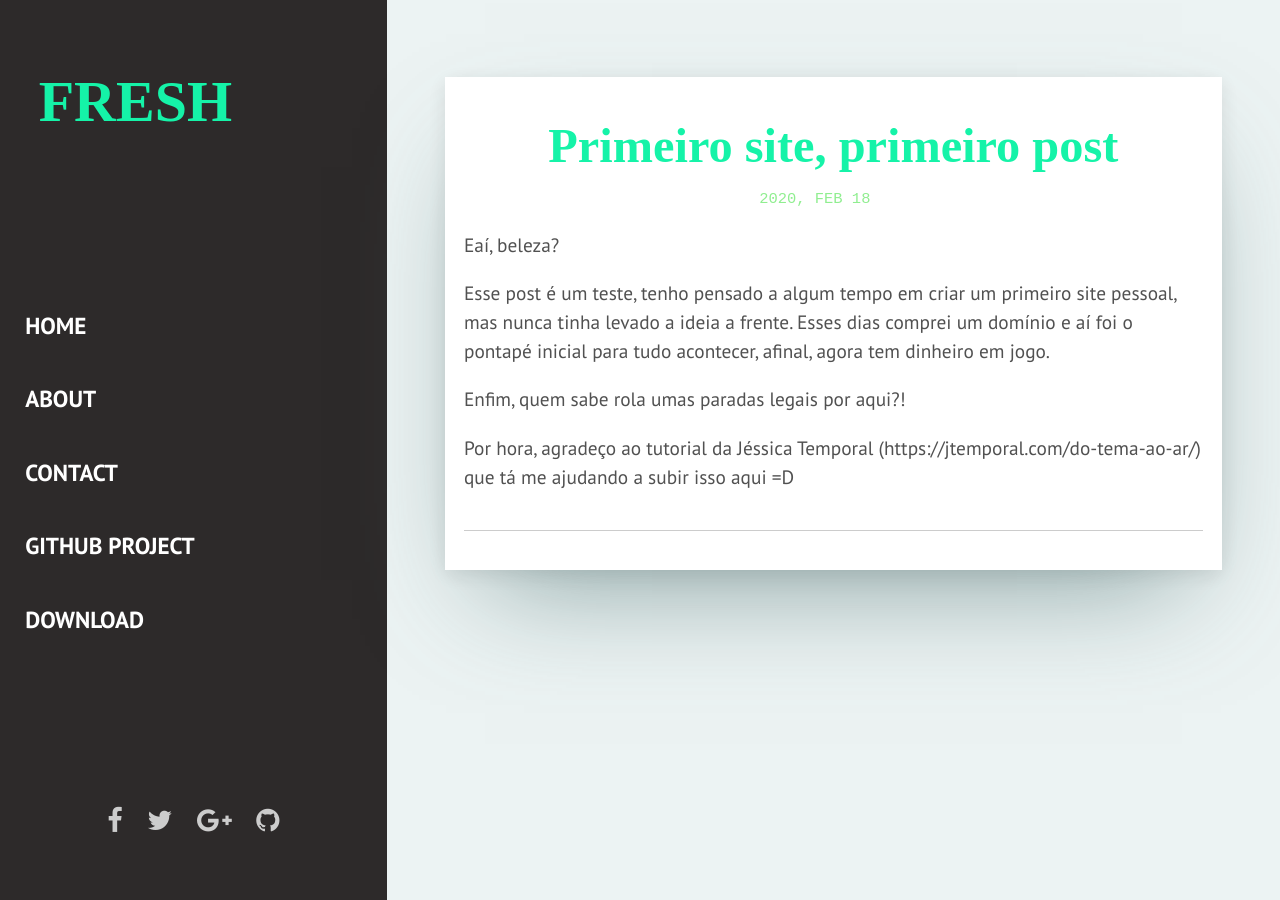
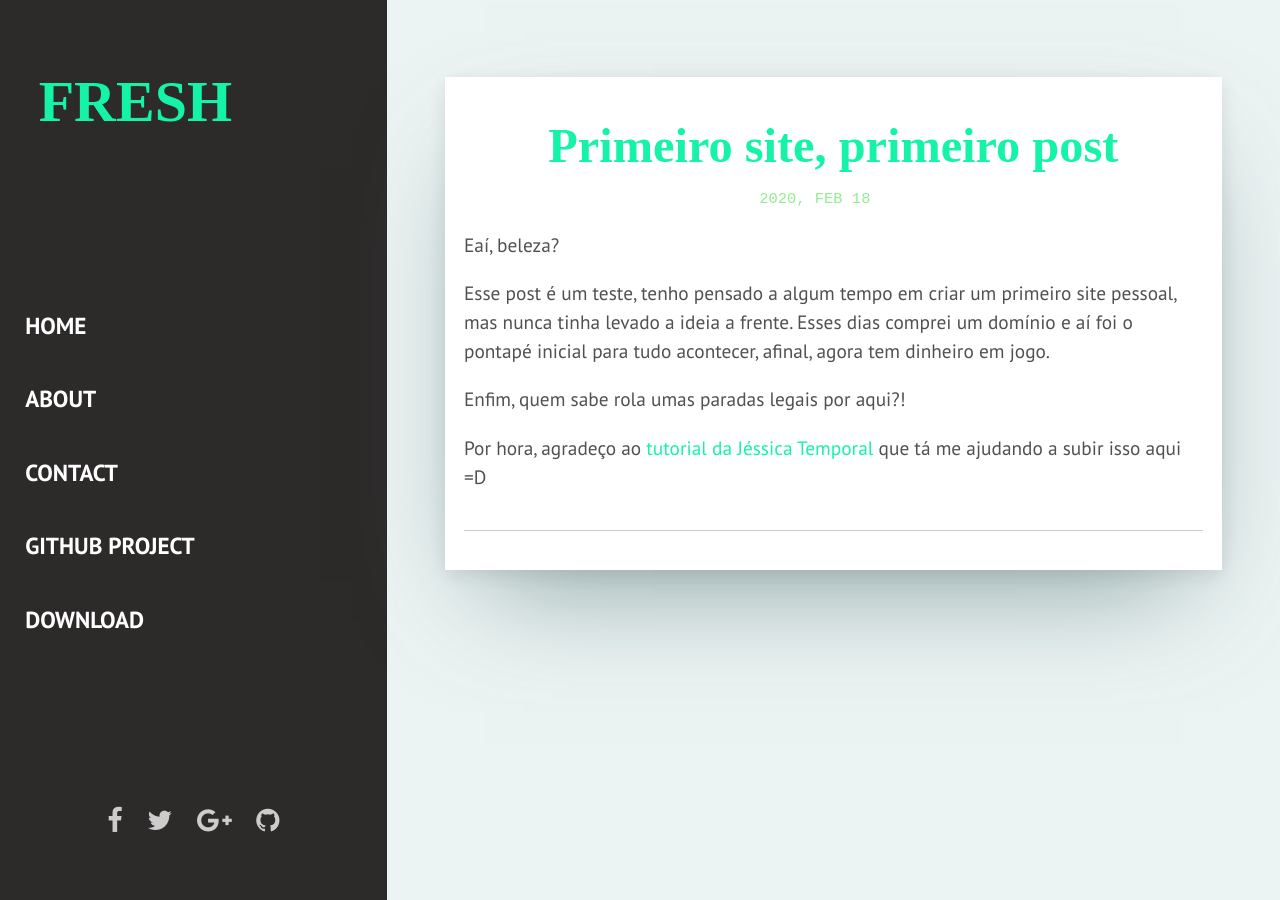
Before and after one commit to tyronedamasceno/tyronedamasceno.github.io, a Jekyll site: the page built from _posts/2020-02-18-first-post.md, in a window 1280 px wide. Built offline with Jekyll 4.4.1, drawn with Linux system fonts in a browser that asks for light colours; some web fonts are replaced; comment, search, counter and statistics services are not loaded.

Commit message:
fix markdown

```diff
--- a/_posts/2020-02-18-first-post.md
+++ b/_posts/2020-02-18-first-post.md
@@ -11,4 +11,4 @@ Esse post é um teste, tenho pensado a algum tempo em criar um primeiro site pes
 
 Enfim, quem sabe rola umas paradas legais por aqui?!
 
-Por hora, agradeço ao tutorial da Jéssica Temporal (https://jtemporal.com/do-tema-ao-ar/) que tá me ajudando a subir isso aqui =D
+Por hora, agradeço ao [tutorial da Jéssica Temporal](https://jtemporal.com/do-tema-ao-ar/) que tá me ajudando a subir isso aqui =D
```
